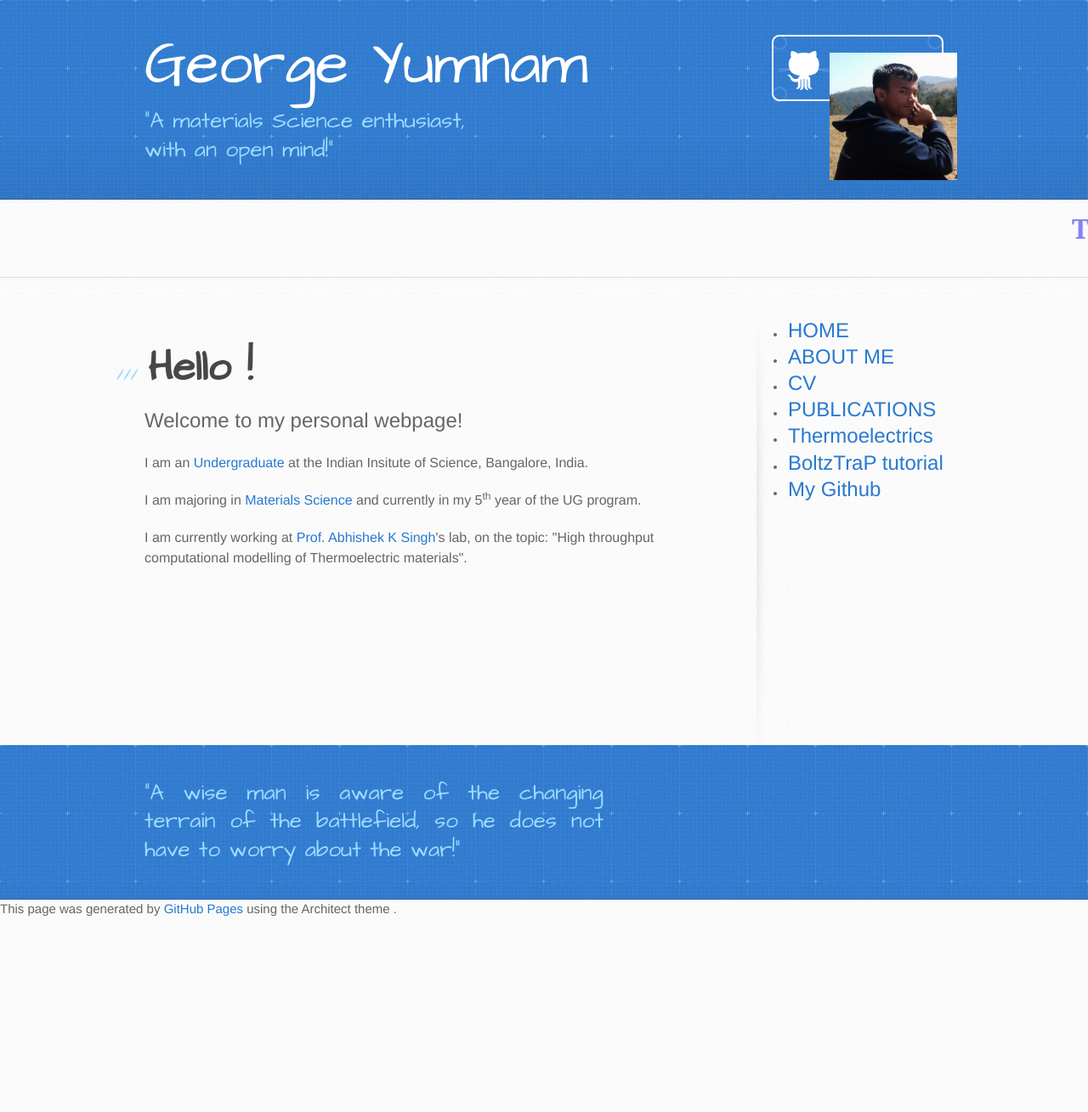
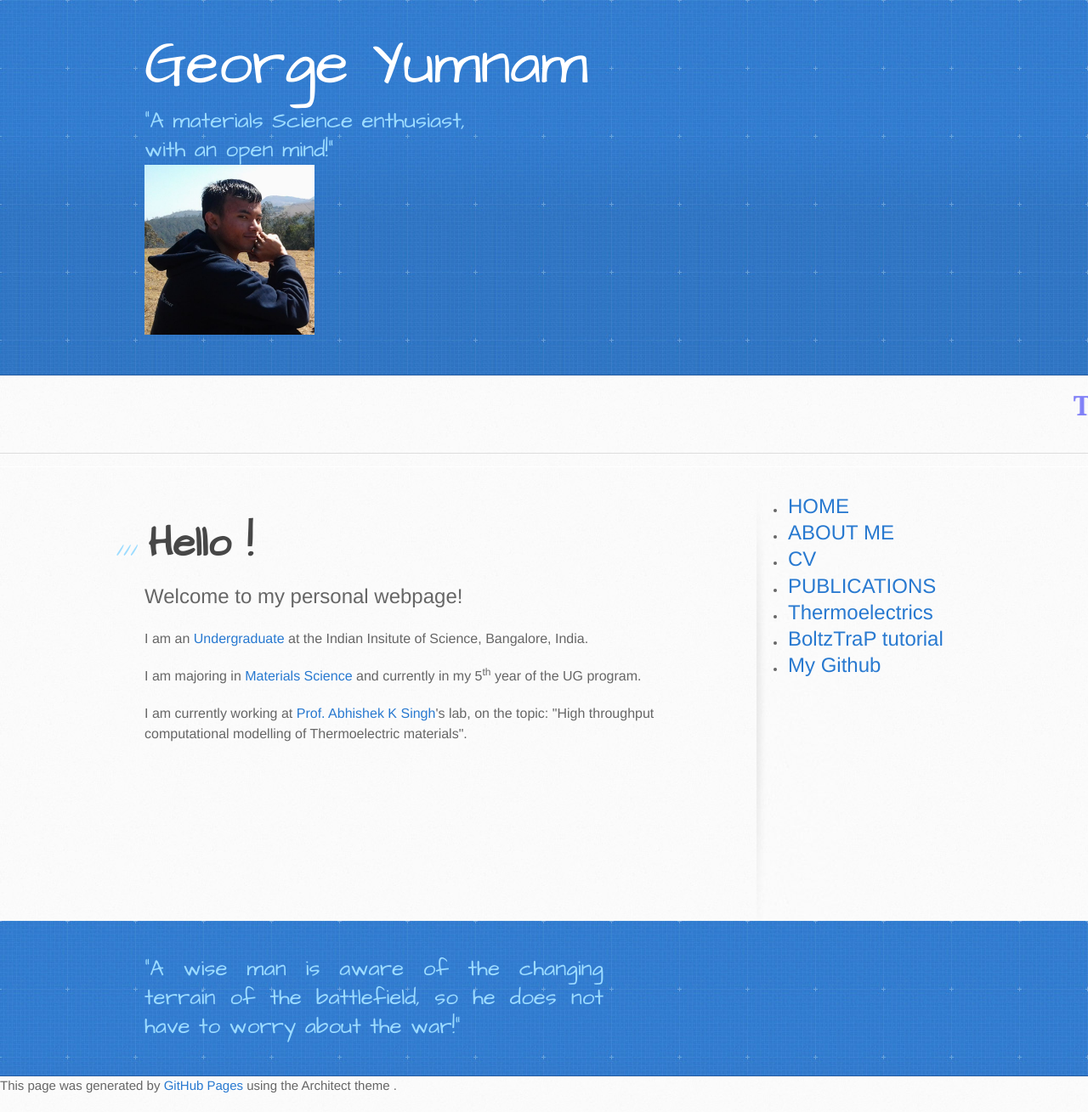
Before and after one commit to georgeyumnam/georgeyumnam, a Jekyll site: the page index.html, which Jekyll copies as it is, in a window 1280 px wide. Shown: the whole page at 85% size. Built offline with Jekyll 4.4.1, drawn with Linux system fonts in a browser that asks for light colours; before the commit the page ends 1102 px from its top, so only the background shows below that.

Commit message:
Changed the index.html page

```diff
--- a/index.html
+++ b/index.html
@@ -28,7 +28,7 @@
         <h1>George Yumnam</h1>
         <h2>&quot;A materials Science enthusiast, <br class="tab"> with an open mind!&quot;</h2>
 <!--        <a href="https://github.com/georgeyumnam/georgeyumnam" class="button"><small>View project on</small> GitHub</a>-->
-	<a href="/georgeyumnam/img/georgeyum.png" class="button"><img src="/georgeyumnam/img/georgeyum.png" alt="George" height="150" width="150" /></a>
+	<a href="/georgeyumnam/img/georgeyum.png"><img src="/georgeyumnam/img/georgeyum.png" alt="George" height="200" width="200" /></a>
       </div>
     </header>
 
```
